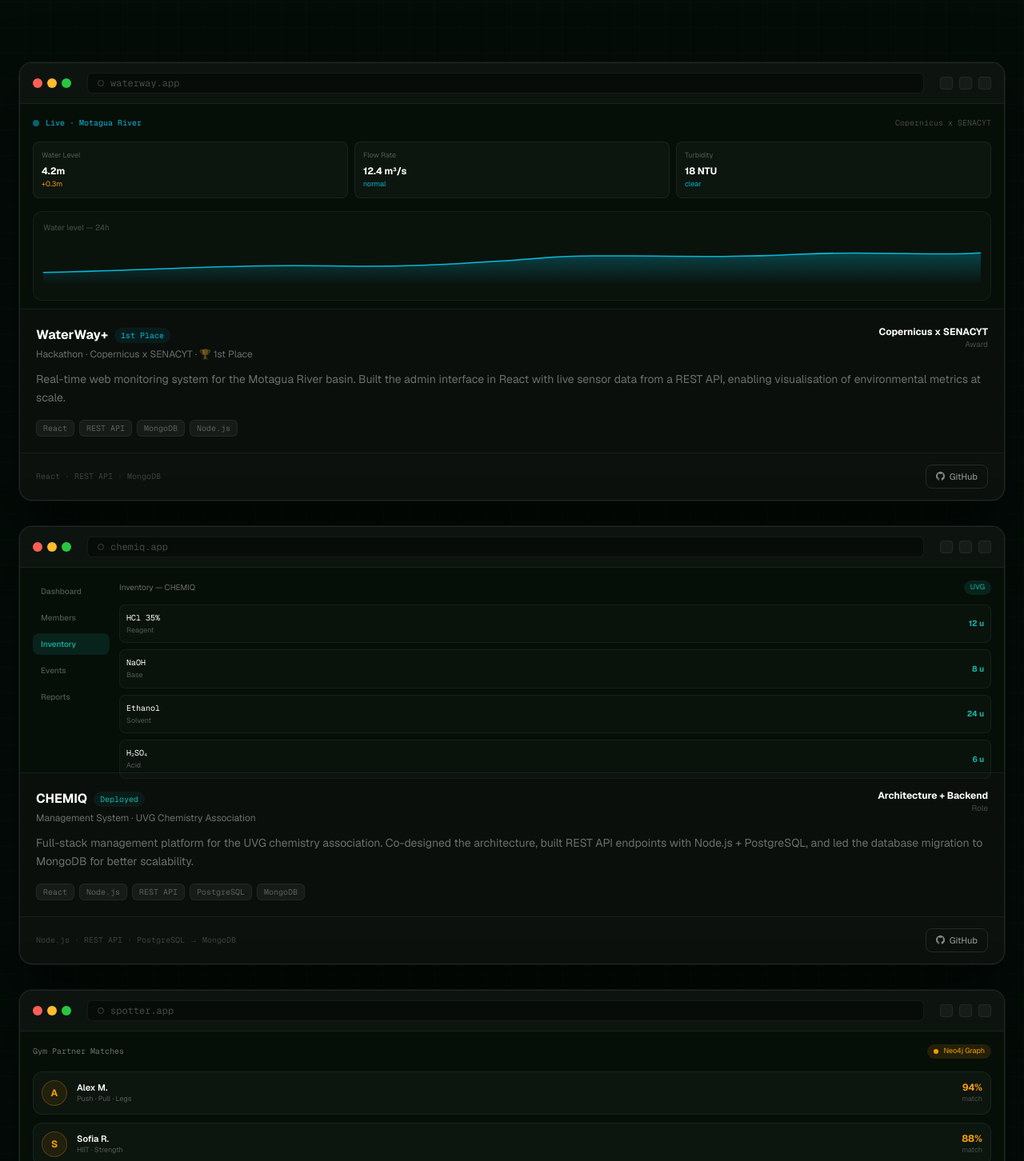
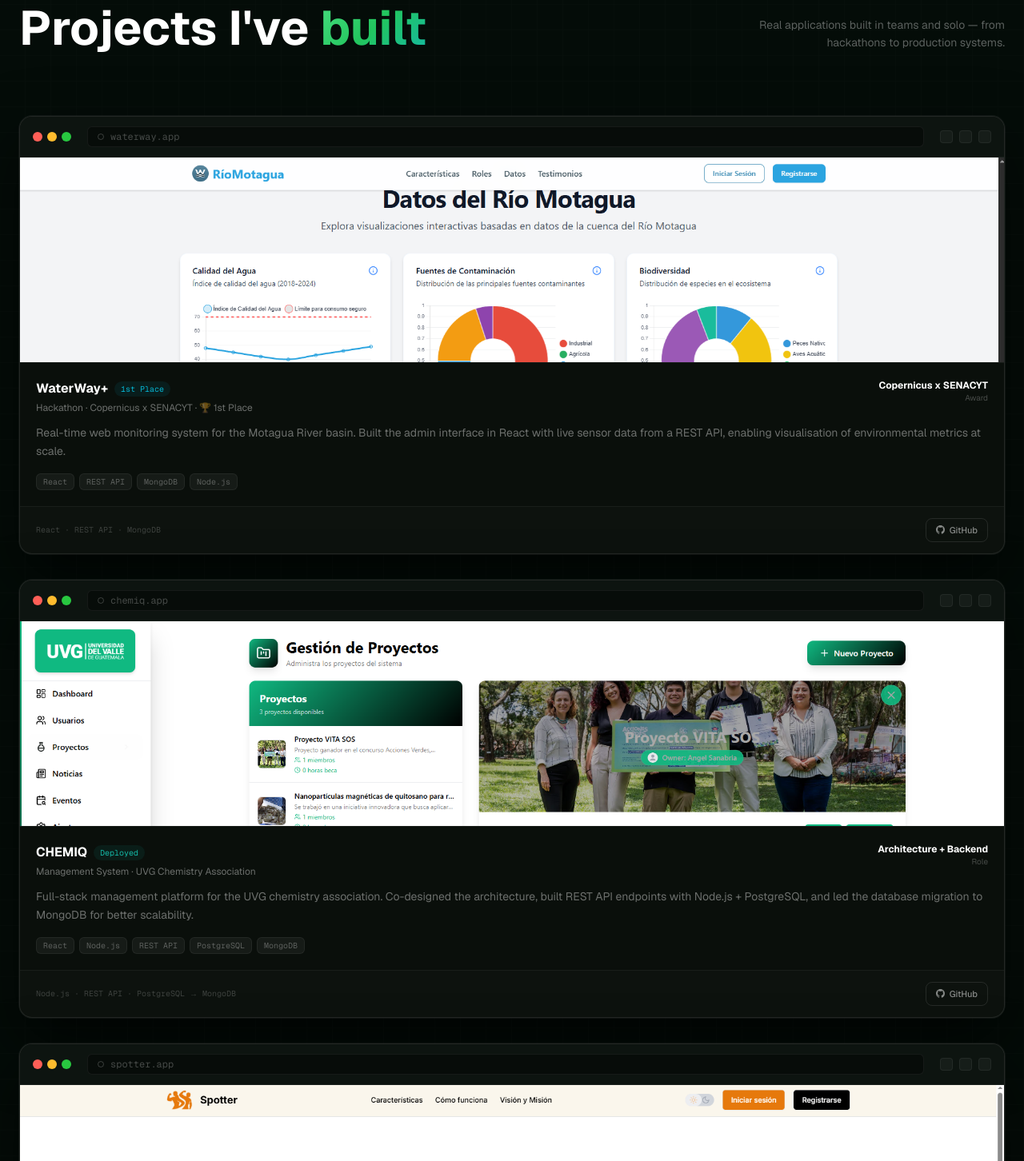
Before and after one commit to JonathanTubac/-portafolio-, a Next.js app: page / in a window 1280 px wide. Shown: the part 2008-3460 px from the top of the page at 80% size. Built offline with nearby package versions, Linux system fonts and the light colour scheme.

Commit message:
feat(experience): Added profile pic

```diff
--- a/components/sections/ProjectsSection.tsx
+++ b/components/sections/ProjectsSection.tsx
@@ -1,7 +1,7 @@
 'use client';
 
-import { useRef, type MouseEvent } from 'react';
-import { motion, useMotionValue, useSpring, useTransform } from 'framer-motion';
+import Image from 'next/image';
+import { motion } from 'framer-motion';
 import BrowserWindow from '@/components/ui/BrowserWindow';
 import { useLang } from '@/components/providers/LanguageProvider';
 
@@ -15,7 +15,7 @@
     url: 'waterway.app',
     status: '1st Place',
     color: '#06B6D4',
-    preview: 'water',
+    img: '/waterway.PNG',
     highlight: { label: 'Award', value: 'Copernicus x SENACYT' },
     githubUrl: 'https://github.com/JonathanTubac',
     liveUrl: null,
@@ -30,7 +30,7 @@
     url: 'chemiq.app',
     status: 'Deployed',
     color: '#14B8A6',
-    preview: 'management',
+    img: '/Chemiq.PNG',
     highlight: { label: 'Role', value: 'Architecture + Backend' },
     githubUrl: 'https://github.com/JonathanTubac',
     liveUrl: null,
@@ -45,165 +45,70 @@
     url: 'spotter.app',
     status: 'Deployed',
     color: '#F59E0B',
-    preview: 'spotter',
+    img: '/spotter.PNG',
     highlight: { label: 'Tech', value: 'Graph DB · Neo4j' },
     githubUrl: 'https://github.com/JonathanTubac',
     liveUrl: null,
     backend: 'Node.js · Express · REST API · Neo4j',
   },
+  {
+    title: 'Kontrol',
+    subtitle: 'Project Management Platform · Vue 3 + Node.js + AI',
+    description:
+      'Full-stack project management platform with team coordination, inventory tracking, and marketing tools. Features real-time communication via Socket.IO, AI agent integration, and Google OAuth authentication.',
+    tags: ['Vue 3', 'Node.js', 'Express', 'PostgreSQL', 'MongoDB', 'Docker', 'Socket.IO'],
+    url: 'github.com/PabloVS044/Kontrol',
+    status: 'Open Source',
+    color: '#6366F1',
+    img: '/kontrol.PNG',
+    highlight: { label: 'Tech', value: 'AI + Socket.IO' },
+    githubUrl: 'https://github.com/PabloVS044/Kontrol',
+    liveUrl: null,
+    backend: 'Vue 3 · Node.js · PostgreSQL · MongoDB · Docker',
+  },
 ];
 
-function WaterPreview({ color }: { color: string }) {
+function ImagePreview({ src, alt, color }: { src: string; alt: string; color: string }) {
   return (
-    <div className="bg-[var(--bg-card)] p-4 h-64">
-      <div className="flex items-center justify-between mb-4">
-        <div className="flex items-center gap-2">
-          <div className="w-2 h-2 rounded-full animate-pulse" style={{ backgroundColor: color }} />
-          <span className="text-[10px] font-mono" style={{ color }}>Live · Motagua River</span>
-        </div>
-        <span className="text-[10px] text-white/25 font-mono">Copernicus x SENACYT</span>
-      </div>
-
-      <div className="grid grid-cols-3 gap-2 mb-4">
-        {[['Water Level', '4.2m', '+0.3m'], ['Flow Rate', '12.4 m³/s', 'normal'], ['Turbidity', '18 NTU', 'clear']].map(([label, val, sub], i) => (
-          <div key={label} className="bg-white/[0.03] rounded-lg p-2.5 border border-white/[0.06]">
-            <div className="text-[9px] text-white/30 mb-1">{label}</div>
-            <div className="text-xs font-bold text-white">{val}</div>
-            <div className="text-[9px] mt-0.5" style={{ color: i === 0 ? '#F59E0B' : color }}>{sub}</div>
-          </div>
-        ))}
-      </div>
-
-      <div className="bg-white/[0.02] rounded-xl border border-white/[0.05] p-3 h-28 relative overflow-hidden">
-        <div className="text-[10px] text-white/25 mb-2">Water level — 24h</div>
-        <svg viewBox="0 0 300 55" className="w-full h-14" preserveAspectRatio="none">
-          <defs>
-            <linearGradient id="water-grad" x1="0" y1="0" x2="0" y2="1">
-              <stop offset="0%" stopColor={color} stopOpacity="0.3" />
-              <stop offset="100%" stopColor={color} stopOpacity="0" />
-            </linearGradient>
-          </defs>
-          <path d="M0,40 C30,38 60,30 90,32 C120,34 140,28 160,22 C180,16 210,24 240,18 C265,13 285,20 300,16" fill="none" stroke={color} strokeWidth="1.5" strokeLinecap="round" />
-          <path d="M0,40 C30,38 60,30 90,32 C120,34 140,28 160,22 C180,16 210,24 240,18 C265,13 285,20 300,16 L300,55 L0,55 Z" fill="url(#water-grad)" />
-        </svg>
-      </div>
-    </div>
-  );
-}
-
-function ManagementPreview({ color }: { color: string }) {
-  return (
-    <div className="bg-[var(--bg-card)] p-4 h-64">
-      <div className="flex gap-3 h-full">
-        <div className="w-24 shrink-0 flex flex-col gap-1.5">
-          {['Dashboard', 'Members', 'Inventory', 'Events', 'Reports'].map((item, i) => (
-            <div key={item} className="px-2.5 py-1.5 rounded-lg text-[10px] font-medium"
-              style={i === 2 ? { backgroundColor: color + '20', color } : { color: 'rgba(255,255,255,0.3)' }}>
-              {item}
-            </div>
-          ))}
-        </div>
-        <div className="flex-1 flex flex-col gap-2">
-          <div className="flex items-center justify-between mb-1">
-            <div className="text-[10px] text-white/40">Inventory — CHEMIQ</div>
-            <div className="text-[9px] px-2 py-0.5 rounded-full" style={{ backgroundColor: color + '20', color }}>UVG</div>
-          </div>
-          {[['HCl 35%', 'Reagent', '12 u'], ['NaOH', 'Base', '8 u'], ['Ethanol', 'Solvent', '24 u'], ['H₂SO₄', 'Acid', '6 u']].map(([name, cat, qty], i) => (
-            <div key={i} className="flex items-center justify-between p-2 rounded-lg bg-white/[0.02] border border-white/[0.05]">
-              <div>
-                <div className="text-[10px] text-white font-mono">{name}</div>
-                <div className="text-[9px] text-white/30 mt-0.5">{cat}</div>
-              </div>
-              <div className="text-[10px] font-bold" style={{ color }}>{qty}</div>
-            </div>
-          ))}
-        </div>
-      </div>
-    </div>
-  );
-}
-
-function SpotterPreview({ color }: { color: string }) {
-  return (
-    <div className="bg-[var(--bg-card)] p-4 h-64">
-      <div className="flex items-center justify-between mb-4">
-        <span className="text-[10px] font-mono text-white/40">Gym Partner Matches</span>
-        <div className="flex items-center gap-1.5 text-[9px] px-2 py-0.5 rounded-full" style={{ backgroundColor: color + '20', color }}>
-          <span className="w-1.5 h-1.5 rounded-full" style={{ backgroundColor: color }} />
-          Neo4j Graph
-        </div>
-      </div>
-      <div className="flex flex-col gap-2.5">
-        {[['Alex M.', 'Push · Pull · Legs', 94], ['Sofia R.', 'HIIT · Strength', 88], ['Diego V.', 'Powerlifting', 76]].map(([name, routine, match], i) => (
-          <div key={i} className="flex items-center gap-3 p-2.5 rounded-xl bg-white/[0.03] border border-white/[0.06]">
-            <div className="w-8 h-8 rounded-full flex items-center justify-center text-xs font-bold border shrink-0"
-              style={{ borderColor: color + '40', backgroundColor: color + '15', color }}>
-              {(name as string)[0]}
-            </div>
-            <div className="flex-1 min-w-0">
-              <div className="text-[11px] font-semibold text-white">{name}</div>
-              <div className="text-[9px] text-white/30 truncate">{routine}</div>
-            </div>
-            <div className="text-right shrink-0">
-              <div className="text-xs font-bold" style={{ color }}>{match}%</div>
-              <div className="text-[9px] text-white/25">match</div>
-            </div>
-          </div>
-        ))}
-      </div>
+    <div className="h-64 overflow-hidden relative">
+      <Image
+        src={src}
+        alt={alt}
+        width={900}
+        height={256}
+        className="w-full h-full object-cover object-top"
+        priority={false}
+      />
+      {/* subtle color tint overlay on hover */}
+      <div
+        className="absolute inset-0 opacity-0 group-hover:opacity-10 transition-opacity duration-500 pointer-events-none"
+        style={{ backgroundColor: color }}
+      />
     </div>
   );
 }
 
 interface ProjectCardProps {
-  project: (typeof projects)[0];
+  project: (typeof projects)[0] & { highlight: { label: string; value: string } };
   index: number;
 }
 
 function ProjectCard({ project, index }: ProjectCardProps) {
-  const ref = useRef<HTMLDivElement>(null);
-  const x = useMotionValue(0);
-  const y = useMotionValue(0);
-  const rotateX = useSpring(useTransform(y, [-100, 100], [8, -8]), { stiffness: 400, damping: 30 });
-  const rotateY = useSpring(useTransform(x, [-100, 100], [-8, 8]), { stiffness: 400, damping: 30 });
-
-  const handleMouse = (e: MouseEvent<HTMLDivElement>) => {
-    if (!ref.current) return;
-    const rect = ref.current.getBoundingClientRect();
-    x.set(e.clientX - rect.left - rect.width / 2);
-    y.set(e.clientY - rect.top - rect.height / 2);
-  };
-
-  const resetMouse = () => {
-    x.set(0);
-    y.set(0);
-  };
-
   return (
     <motion.div
       initial={{ opacity: 0, y: 40 }}
       whileInView={{ opacity: 1, y: 0 }}
       viewport={{ once: true, margin: '-60px' }}
-      transition={{ duration: 0.7, delay: index * 0.12, ease: [0.16, 1, 0.3, 1] }}
+      transition={{ duration: 0.7, delay: index * 0.1, ease: [0.16, 1, 0.3, 1] }}
+      className="group relative"
     >
-      <motion.div
-        ref={ref}
-        style={{ rotateX, rotateY, transformStyle: 'preserve-3d', transformPerspective: 1200 }}
-        onMouseMove={handleMouse}
-        onMouseLeave={resetMouse}
-        className="group relative"
-      >
-        {/* Glow */}
         <div
           className="absolute -inset-px rounded-2xl opacity-0 group-hover:opacity-100 transition-opacity duration-700 pointer-events-none blur-sm"
           style={{ background: `radial-gradient(ellipse at 50% 0%, ${project.color}25 0%, transparent 70%)` }}
         />
 
         <BrowserWindow url={project.url}>
-          {/* Preview */}
-          {project.preview === 'water' && <WaterPreview color={project.color} />}
-          {project.preview === 'management' && <ManagementPreview color={project.color} />}
-          {project.preview === 'spotter' && <SpotterPreview color={project.color} />}
+          <ImagePreview src={project.img} alt={project.title} color={project.color} />
 
           {/* Project info */}
           <div className="px-5 py-5 border-t border-white/[0.06]">
@@ -254,7 +159,6 @@
             </a>
           </div>
         </BrowserWindow>
-      </motion.div>
     </motion.div>
   );
 }
@@ -269,13 +173,13 @@
     description: p.items[i].description,
     highlight: { ...proj.highlight, value: p.items[i].highlight },
   }));
+
   return (
     <section id="projects" className="relative py-32 md:py-40 bg-[var(--bg-alt)] overflow-hidden">
       <div className="absolute inset-0 bg-grid opacity-40" />
       <div className="absolute top-0 left-1/2 -translate-x-1/2 w-px h-32 bg-gradient-to-b from-transparent to-white/10" />
 
       <div className="relative max-w-7xl mx-auto px-6">
-        {/* Header */}
         <motion.div
           initial={{ opacity: 0, y: 20 }}
           whileInView={{ opacity: 1, y: 0 }}
@@ -295,7 +199,6 @@
           </div>
         </motion.div>
 
-        {/* Project cards */}
         <div className="flex flex-col gap-8">
           {projectData.map((project, i) => (
             <ProjectCard key={project.title} project={project} index={i} />
--- a/lib/i18n.ts
+++ b/lib/i18n.ts
@@ -92,6 +92,13 @@
         description:
           'Graph-powered app that recommends exercises and matches gym partners via Neo4j relationships. Designed and built the full REST API with Node.js + Express, co-led frontend architecture with React and Next.js.',
         highlight: 'Graph DB · Neo4j',
+      },
+      {
+        title: 'Kontrol',
+        subtitle: 'Project Management Platform · Vue 3 + Node.js + AI',
+        description:
+          'Full-stack project management platform with team coordination, inventory tracking, and marketing tools. Features real-time communication via Socket.IO, an integrated AI agent, and Google OAuth authentication.',
+        highlight: 'AI + Socket.IO',
       },
     ],
   },
@@ -272,6 +279,13 @@
           'App basada en grafos que recomienda ejercicios y conecta compañeros de gimnasio mediante relaciones Neo4j. Diseñé y construí la API REST completa con Node.js + Express, y co-lideré la arquitectura frontend.',
         highlight: 'Base de Grafos · Neo4j',
       },
+      {
+        title: 'Kontrol',
+        subtitle: 'Plataforma de Gestión · Vue 3 + Node.js + IA',
+        description:
+          'Plataforma full-stack de gestión de proyectos con coordinación de equipos, control de inventario y herramientas de marketing. Comunicación en tiempo real con Socket.IO, agente de IA integrado y autenticación con Google OAuth.',
+        highlight: 'IA + Socket.IO',
+      },
     ],
   },
   stack: {
```
Also changed, not shown: components/sections/ExperienceSection.tsx (+29 -5 lines), public/perfil.PNG (added), public/spotter.PNG (added).
